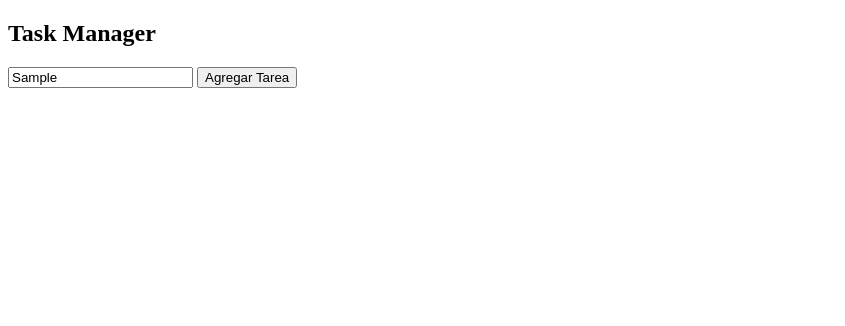
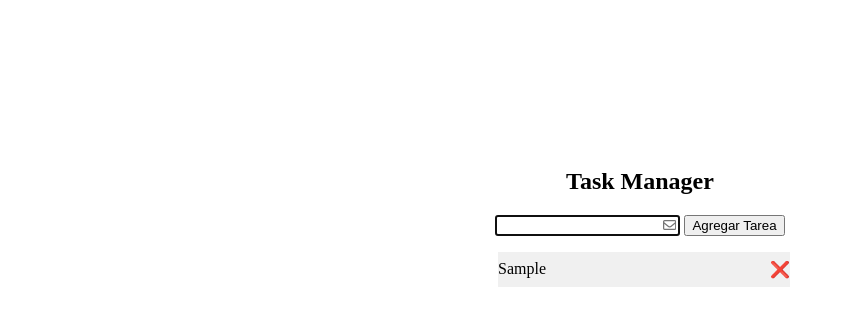
Before and after one commit to AndresRamirez917/100-sitios-jav-59, a plain HTML site: page index.html in a window 1280 px wide. Both pictures are taken after typing "Sample" into the empty fields and a click on the button "Agregar Tarea". Shown: the whole page, without its empty margins (0-845 px from the left). Drawn offline with nearby package versions, Linux system fonts and the light colour scheme.

Commit message:
first commit

```diff
--- a/index.html
+++ b/index.html
@@ -3,15 +3,22 @@
 <head>
     <meta charset="UTF-8">
     <meta name="viewport" content="width=device-width, initial-scale=1.0">
+    <link rel="stylesheet" href="scss/styles.css">
+    <link rel="stylesheet" media="screen and (max-width:1000px)" href="scss/mobile.css">
+    <link rel="stylesheet" href="https://cdnjs.cloudflare.com/ajax/libs/font-awesome/6.5.2/css/all.min.css" integrity="sha512-SnH5WK+bZxgPHs44uWIX+LLJAJ9/2PkPKZ5QiAj6Ta86w+fsb2TkcmfRyVX3pBnMFcV7oQPJkl9QevSCWr3W6A==" crossorigin="anonymous" referrerpolicy="no-referrer" />
+    <script src="https://unpkg.com/sweetalert/dist/sweetalert.min.js"></script>
     <title>Document</title>
 </head>
 <body>
 
     <section id="mainheader">
         <div class="container">
-            <h2>Task Manager</h2>
-            <input type="text" id="taskInput" placeholder="">
-            <button onclick="taskmanager.addTask()" id="btn-newTask">Agregar Tarea</button>
+            <div class="task-container">
+                <h2>Task Manager</h2>
+                <input type="text" id="taskInput" placeholder="">
+                <button onclick="taskManager.addTask()" id="btn-newTask">Agregar Tarea</button>
+                <ul id="taskList"></ul>
+            </div>
         </div>
     </section>
 
--- a/js/index.js
+++ b/js/index.js
@@ -0,0 +1,58 @@
+class Task {
+    constructor(name) {
+        this.name = name;
+        this.id = Date.now();
+    }
+}
+
+class TaskManager {
+    constructor() {
+        this.tasks = [];
+    }
+
+    addTask() {
+        const taskInput = document.getElementById('taskInput');
+        const taskName = taskInput.value.trim();
+        if(taskName !== ""){
+            const task = new Task(taskName);
+            this.tasks.push(task);
+            this.displayTasks();
+            taskInput.value = "";
+            taskInput.focus();
+        }else {
+            swal({
+                title: `El campo no puede estar vacío`,
+                icon: "error",
+                 })
+                 return false
+        }
+    }
+
+    displayTasks() {
+        const taskList = document.getElementById('taskList');
+        taskList.innerHTML = "";
+        this.tasks.forEach(task => {
+            const li = document.createElement("li");
+            li.textContent = task.name;
+
+            const removeBtn = document.createElement("span");
+            removeBtn.textContent = "❌";
+            removeBtn.classList.add("remove");
+            removeBtn.onclick = () => this.removeTask(task.id);
+
+            li.appendChild(removeBtn);
+            taskList.appendChild(li);
+        });
+    }
+
+     // Método para eliminar una tarea por ID
+     removeTask(id) {
+        this.tasks = this.tasks.filter(task => task.id !== id);
+        this.displayTasks();
+    }
+}
+// Crear una instancia de TaskManager
+//const btn_newTask = document.getElementById('btn-newTask').onclick = (e) => {
+//e.preventDefault();
+const taskManager = new TaskManager();
+//}
--- a/scss/styles.scss
+++ b/scss/styles.scss
@@ -0,0 +1,37 @@
+::placeholder {
+    font-family: "Font Awesome 5 free";
+    font-weight: 500;
+    content: "\f007";
+    text-align: right;
+}
+.container {
+    max-width: 1300px;
+    margin: 0 auto;
+    padding: 0 30px;
+    overflow: hidden;
+}
+#mainheader {
+    .container {
+        h2 {
+            text-align: center;
+        }
+        .task-container {
+            width: 300px;
+            margin: 0 auto;
+            text-align: center;
+            margin-top: 10rem;
+                li {
+                    margin-left: -2rem;
+                    padding: .5rem 0;
+                    background: #f0f0f0;
+                    margin-bottom: 5px;
+                    display: flex;
+                    justify-content: space-between;
+                }
+                span {
+                    margin-left: 10rem;
+                    cursor: pointer;
+                }
+        }
+    }
+}
```
Also changed, not shown: scss/styles.css, 1 other file.
